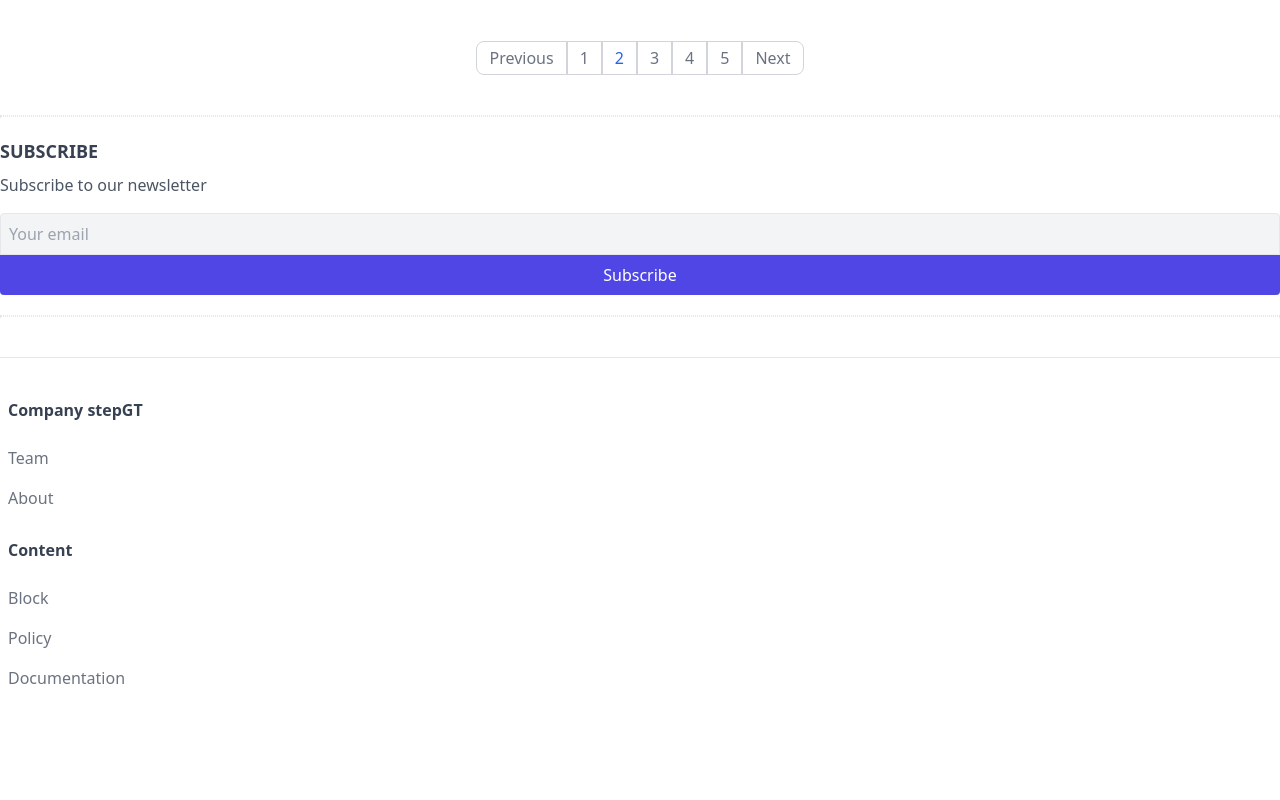
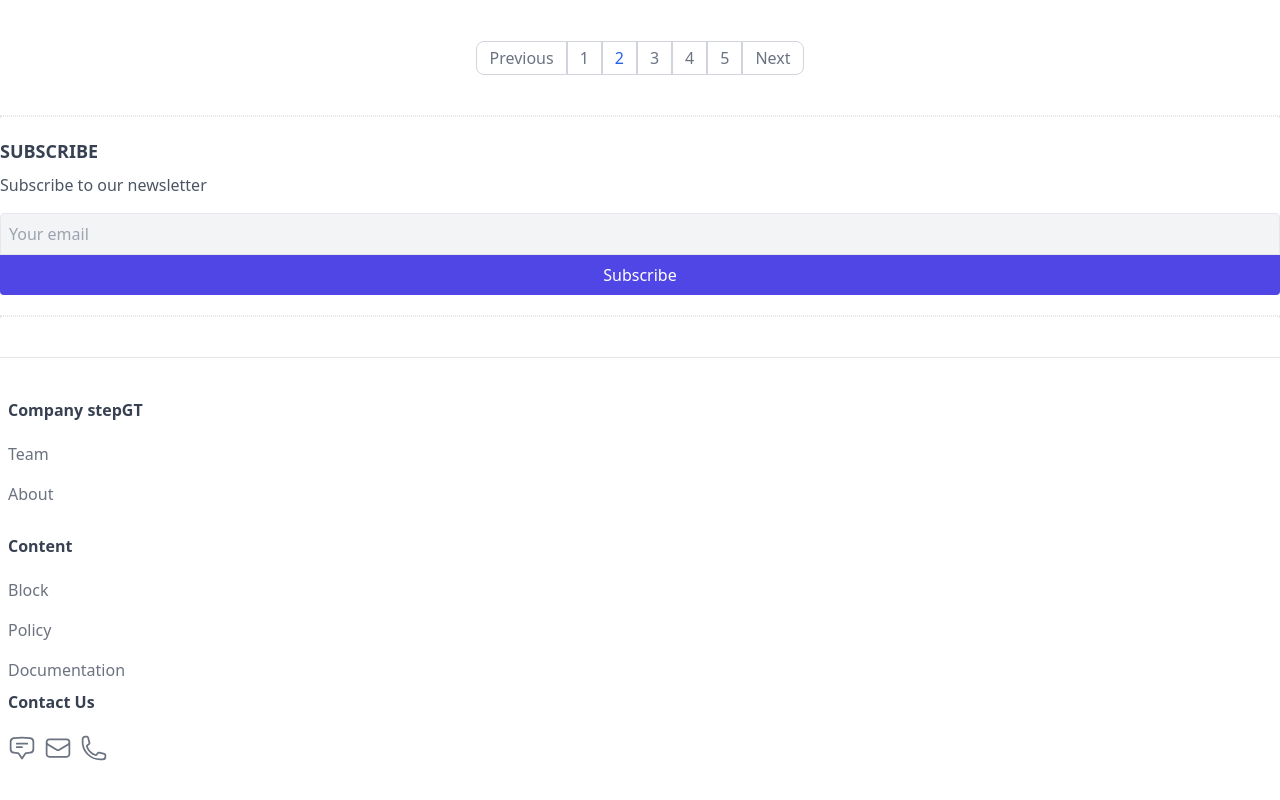
Before and after one commit to stepGT/this_tailwindcss, a website: page index.html in a window 1280 px wide. Shown: the part 526-1326 px from the top of the page. Before the commit the page ends 1264 px from the top, so only its background shows below. Drawn offline with nearby package versions, Linux system fonts and the light colour scheme; files that its build step writes are made by us from their sources.

Commit message:
Added contact us block

```diff
--- a/index.html
+++ b/index.html
@@ -122,7 +122,7 @@
     <footer class="border-t mt-10 py-10 px-2">
         <div>
             <div class="mb-5">
-                <h6 class="font-semibold text-gray-700 mb-4">Company stepGT</h6>
+                <h6 class="font-semibold text-gray-700 mb-3">Company stepGT</h6>
                 <ul>
                     <li><a class="footer-link" href="#">Team</a></li>
                     <li><a class="footer-link" href="#">About</a></li>
@@ -130,11 +130,47 @@
             </div>
 
             <div>
-                <h6 class="font-semibold text-gray-700 mb-4">Content</h6>
+                <h6 class="font-semibold text-gray-700 mb-3">Content</h6>
                 <ul>
                     <li><a class="footer-link" href="#">Block</a></li>
                     <li><a class="footer-link" href="#">Policy</a></li>
                     <li><a class="footer-link" href="#">Documentation</a></li>
+                </ul>
+            </div>
+
+            <div>
+                <h6 class="font-semibold text-gray-700 mb-3">Contact Us</h6>
+                <ul class="flex">
+                    <li class="mr-2">
+                        <a class="footer-link" href="#">
+                            <svg xmlns="http://www.w3.org/2000/svg" fill="none" viewBox="0 0 24 24" stroke-width="1.5"
+                                stroke="currentColor" class="w-7 h-7">
+                                <path stroke-linecap="round" stroke-linejoin="round"
+                                    d="M7.5 8.25h9m-9 3H12m-9.75 1.51c0 1.6 1.123 2.994 2.707 3.227 1.129.166 2.27.293 3.423.379.35.026.67.21.865.501L12 21l2.755-4.133a1.14 1.14 0 01.865-.501 48.172 48.172 0 003.423-.379c1.584-.233 2.707-1.626 2.707-3.228V6.741c0-1.602-1.123-2.995-2.707-3.228A48.394 48.394 0 0012 3c-2.392 0-4.744.175-7.043.513C3.373 3.746 2.25 5.14 2.25 6.741v6.018z" />
+                            </svg>
+
+                        </a>
+                    </li>
+                    <li class="mr-2">
+                        <a class="footer-link" href="#">
+                            <svg xmlns="http://www.w3.org/2000/svg" fill="none" viewBox="0 0 24 24" stroke-width="1.5"
+                                stroke="currentColor" class="w-7 h-7">
+                                <path stroke-linecap="round" stroke-linejoin="round"
+                                    d="M21.75 6.75v10.5a2.25 2.25 0 01-2.25 2.25h-15a2.25 2.25 0 01-2.25-2.25V6.75m19.5 0A2.25 2.25 0 0019.5 4.5h-15a2.25 2.25 0 00-2.25 2.25m19.5 0v.243a2.25 2.25 0 01-1.07 1.916l-7.5 4.615a2.25 2.25 0 01-2.36 0L3.32 8.91a2.25 2.25 0 01-1.07-1.916V6.75" />
+                            </svg>
+
+                        </a>
+                    </li>
+                    <li>
+                        <a class="footer-link" href="#">
+                            <svg xmlns="http://www.w3.org/2000/svg" fill="none" viewBox="0 0 24 24" stroke-width="1.5"
+                                stroke="currentColor" class="w-7 h-7">
+                                <path stroke-linecap="round" stroke-linejoin="round"
+                                    d="M2.25 6.75c0 8.284 6.716 15 15 15h2.25a2.25 2.25 0 002.25-2.25v-1.372c0-.516-.351-.966-.852-1.091l-4.423-1.106c-.44-.11-.902.055-1.173.417l-.97 1.293c-.282.376-.769.542-1.21.38a12.035 12.035 0 01-7.143-7.143c-.162-.441.004-.928.38-1.21l1.293-.97c.363-.271.527-.734.417-1.173L6.963 3.102a1.125 1.125 0 00-1.091-.852H4.5A2.25 2.25 0 002.25 4.5v2.25z" />
+                            </svg>
+
+                        </a>
+                    </li>
                 </ul>
             </div>
         </div>
```
